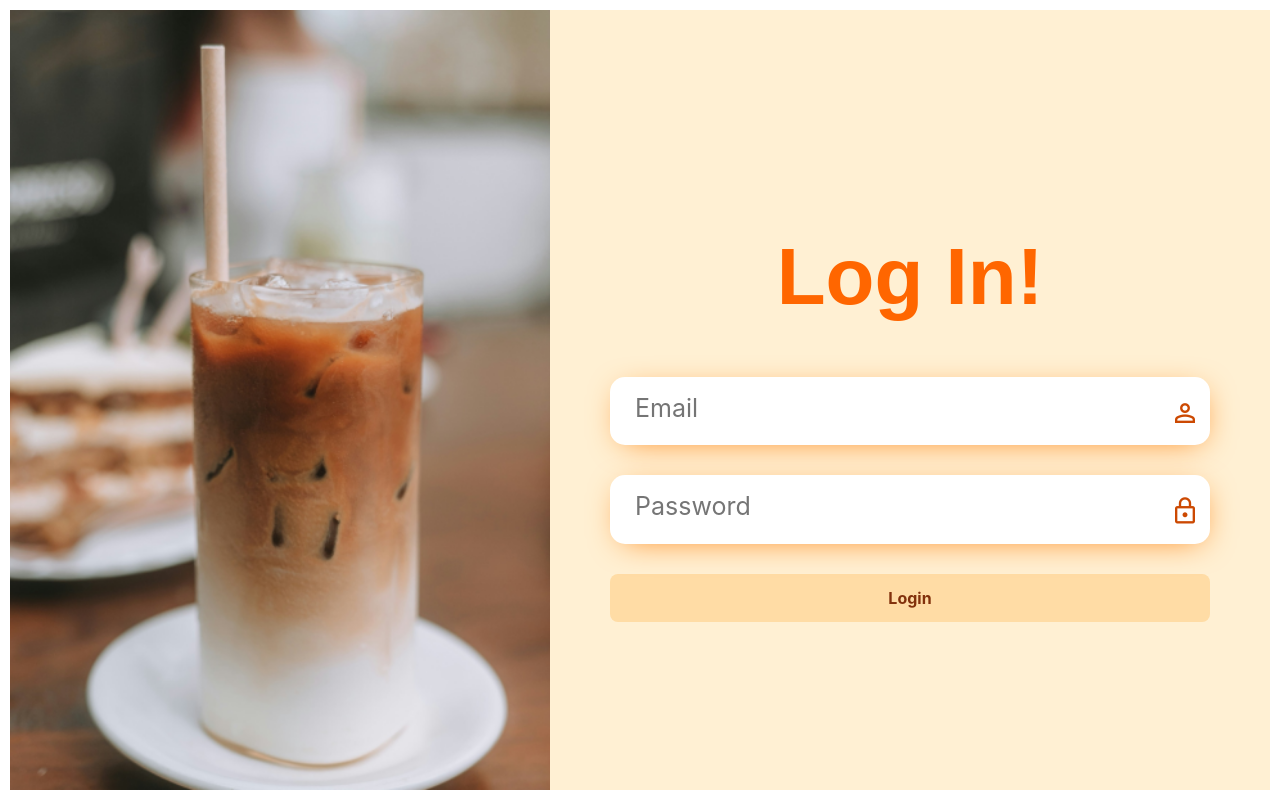
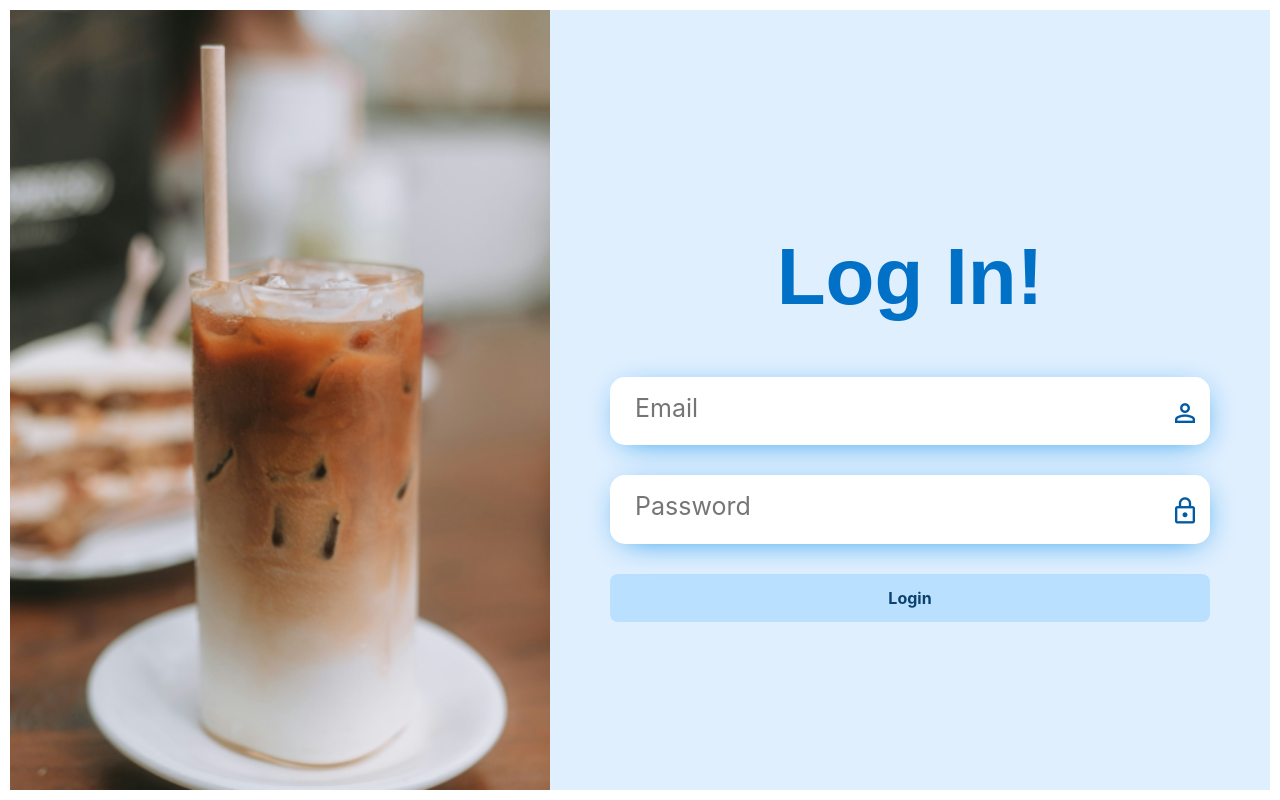
Before and after one commit to Juan312-web/hubsales, a PHP site: the page made by views/auth/login.php in a window 1280 px wide. Run offline with PHP 8.4, Linux system fonts and the light colour scheme; the template is opened without the code that fills it, so the values that code supplies are empty.

Commit message:
adicionado apartado de addUser y modificacion de colores

```diff
--- a/controllers/UserController.php
+++ b/controllers/UserController.php
@@ -12,4 +12,9 @@ class UserController
     $allUsers = User::all();
     $router->render("users/users", ['title' => 'USERS', 'desc' => 'Manage Your Users', 'allUsers' =>  $allUsers]);
   }
+
+  public static function addUser(Router $router)
+  {
+    $router->render('users/addUser');
+  }
 }
--- a/public/index.php
+++ b/public/index.php
@@ -56,6 +56,10 @@ $router->post('/general', [GeneralController::class, 'index']);
 $router->get('/users', [UserController::class, 'index']);
 $router->post('/users', [UserController::class, 'index']);
 
+//= Users Add
+$router->get('/users-add', [UserController::class, 'addUser']);
+
+
 // * Products
 $router->get('/products', [ProductController::class, 'index']);
 $router->post('/products', [ProductController::class, 'index']);
--- a/src/scss/base/_variables.scss
+++ b/src/scss/base/_variables.scss
@@ -19,18 +19,20 @@ $negro: #000;
 $blanco: #FFFFFF;
 $crema: #ffffff9c;
 
-$color-100: #FFF0D3;
-$color-200: #FFDCA5;
-$color-300: #FFC26D;
-$color-400: #FF9D32;
-$color-500: #FF7F0A;
-$color-600: #FF6600;
-$color-700: #CC4902;
-$color-800: #A1390B;
-$color-900: #82310C;
 
-$color-main: #FF7F0A;
-$color-secundary: #FFC26D;
+$color-50: #f0f8ff;
+$color-100: #e0effe;
+$color-200: #b9e0fe;
+$color-300: #7cc7fd;
+$color-400: #36acfa;
+$color-500: #0c91eb;
+$color-600: #0071c7;
+$color-700: #015aa3;
+$color-800: #064d86;
+$color-900: #0b416f;
+$color-950: #07294a;
+$color-alpha: rgb(7, 41, 75);
+
 
 $separacion: 2rem;
 $regular : 500;
--- a/src/scss/components/_input.scss
+++ b/src/scss/components/_input.scss
@@ -1,6 +1,6 @@
 @use 'base/variables' as v;
 
-.form {
+.form__login {
   width: 100%;
   max-width: 60rem;
 
--- a/src/scss/layout/_index.scss
+++ b/src/scss/layout/_index.scss
@@ -1,3 +1,4 @@
 @forward 'layout';
 @use 'auth';
 @use 'general';
+@use 'users';
--- /dev/null
+++ b/src/scss/layout/general/_form.scss
@@ -0,0 +1,61 @@
+@use 'base/mixins' as m;
+@use 'base/variables' as v;
+
+.user__add {
+  display: flex;
+  align-items: center;
+}
+
+.form {
+  width: 100%;
+  box-shadow: 0px 10px 50px 12px rgba(0, 0, 0, 0.1);
+  border-radius: 2rem;
+  padding: 2rem 3rem;
+
+  &__title {
+    font-size: 4.5em;
+    color: v.$color-800;
+  }
+
+  &__row {
+    display: flex;
+    justify-content: space-between;
+    flex-direction: column;
+    gap: 2rem;
+    width: 100%;
+    margin: 1.5rem 0;
+
+    &__item {
+      display: flex;
+      flex-direction: column;
+      width: 100%;
+    }
+  }
+
+  &__label {
+    color: v.$color-800;
+    font-size: 1.2em;
+    font-weight: v.$bold;
+    padding: .5rem 0;
+  }
+
+  &__input {
+    border: none;
+    border-radius: 1rem;
+    padding: 1.5rem;
+    box-shadow: 0px 2px 5px .3px rgb(v.$color-alpha, 0.25);
+  }
+
+
+  @include m.tablet {
+    &__row {
+      flex-direction: row;
+
+      &__item {
+        display: flex;
+        flex-direction: column;
+        width: 100%;
+      }
+    }
+  }
+}
--- a/src/scss/layout/general/_index.scss
+++ b/src/scss/layout/general/_index.scss
@@ -1,2 +1,3 @@
 @forward 'general';
 @forward 'base';
+@forward 'form';
--- /dev/null
+++ b/src/scss/layout/users/_add.scss
@@ -0,0 +1 @@
+.user__add {}
--- /dev/null
+++ b/src/scss/layout/users/_index.scss
@@ -0,0 +1 @@
+@forward 'add';
--- a/views/auth/login.php
+++ b/views/auth/login.php
@@ -3,7 +3,7 @@
   </section>
   <section class="login__content content">
     <h1>Log In!</h1>
-    <form class="form" action="">
+    <form class="form__login" action="">
       <div class="input">
         <input type="email" name="email" id="email" placeholder="Email">
         <span class="material-symbols-outlined">
--- a/views/users/users.php
+++ b/views/users/users.php
@@ -7,7 +7,7 @@
     <?php
     $inputPlaceholder = 'Search by Email';
     $buttonContent = '
-        <a id="userAdd" class="add__button boton boton--inline boton--secundary">Add User</a>
+        <a href="/users-add" id="userAdd" class="add__button boton boton--inline boton--secundary">Add User</a>
         <a id="userSearch" class="search__button boton boton--inline">Search User</a>
       ';
 
```
Also changed, not shown: controllers/ApiController.php (added, +10 -0 lines), src/js/app.js (+6 -4 lines), views/users/addUser.php (added, +39 -0 lines), public/build/css/app.css, public/build/js/app.js, 1 other file.
